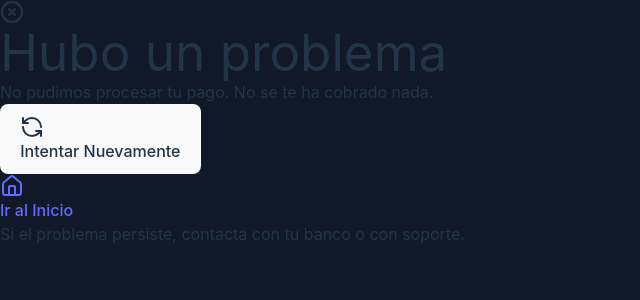
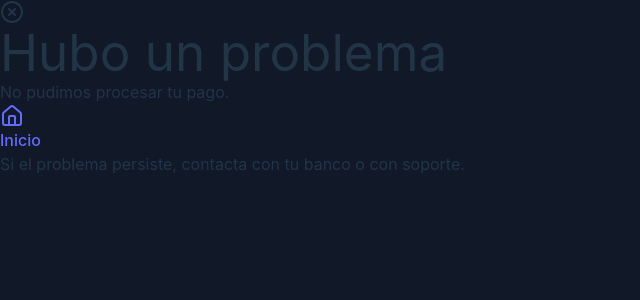
Before and after one commit to Gaulab/entradita-frontend, a React (Vite) app: page /payment/failure in a window 1280 px wide. Shown: the top 300 px of the page, without its empty margins (0-640 px from the left). Built offline with nearby package versions, Linux system fonts and the light colour scheme.

Commit message:
fix: improve payment failure and success pages

```diff
--- a/src/pages/EventPage/PaymentFailure.jsx
+++ b/src/pages/EventPage/PaymentFailure.jsx
@@ -5,14 +5,14 @@ import { XCircle, RefreshCcw, Home } from "lucide-react";
 export default function PaymentFailure() {
   const [searchParams] = useSearchParams();
   const [errorDetails, setErrorDetails] = useState("");
+  const [eventId, setEventId] = useState(null);
 
   useEffect(() => {
     // Capturamos el error si viene especificado
     const error = searchParams.get("error");
-    if (error) {
-        // Limpiamos un poco el string si viene sucio
-        setErrorDetails(decodeURIComponent(error));
-    }
+    const event_id = searchParams.get("event_id");
+    if (error) setErrorDetails(decodeURIComponent(error));
+    setEventId(event_id);
   }, [searchParams]);
 
   return (
@@ -26,7 +26,7 @@ export default function PaymentFailure() {
 
         <h1 className="text-3xl font-bold text-white mb-2">Hubo un problema</h1>
         <p className="text-gray-400 mb-6">
-          No pudimos procesar tu pago. No se te ha cobrado nada.
+          No pudimos procesar tu pago.
         </p>
 
         {/* Caja de Detalles (Solo si hay info extra) */}
@@ -39,20 +39,21 @@ export default function PaymentFailure() {
 
         {/* Botones de Acción */}
         <div className="space-y-3">
-          <button
-            onClick={() => window.history.back()} // Intenta volver atrás para reintentar
-            className="w-full bg-red-600 hover:bg-red-700 text-white font-bold py-3 px-4 rounded-lg transition-colors flex items-center justify-center gap-2"
+          {eventId && (
+            <Link
+              to={`/event-page/${eventId}`}
+              className="w-full block bg-red-600 hover:bg-red-500 text-gray-100 hover:text-white font-bold py-3 px-4 rounded-lg transition-colors flex items-center justify-center gap-2"
             >
               <RefreshCcw className="w-5 h-5" />
-            Intentar Nuevamente
-          </button>
-
+              Volver a Intentarlo
+            </Link>
+          )}
           <Link
             to="/"
-            className="w-full block bg-transparent border border-gray-600 hover:bg-gray-800 text-gray-300 font-bold py-3 px-4 rounded-lg transition-colors flex items-center justify-center gap-2"
+            className="w-full block bg-blue-600 hover:bg-blue-500 text-gray-100 hover:text-white font-bold py-3 px-4 rounded-lg transition-colors flex items-center justify-center gap-2"
           >
             <Home className="w-5 h-5" />
-            Ir al Inicio
+            Inicio
           </Link>
         </div>
 
--- a/src/pages/EventPage/PaymentSuccess.jsx
+++ b/src/pages/EventPage/PaymentSuccess.jsx
@@ -1,18 +1,18 @@
 import { useEffect, useState } from "react";
 import { useSearchParams, Link } from "react-router-dom";
-import { CheckCircle, Download, Home, Loader2, Mail } from "lucide-react";
+import { CheckCircle, Home, Mail, Store } from "lucide-react";
 
 export default function PaymentSuccess() {
   const [searchParams] = useSearchParams();
-  const [orderId, setOrderId] = useState(null);
+  const [eventId, setEventId] = useState(null);
   const [paymentId, setPaymentId] = useState(null);
 
   useEffect(() => {
     // Capturamos los datos que nos mandó el Backend desde la URL
-    const externalRef = searchParams.get("order_id");
+    const event_id = searchParams.get("event_id");
     const payId = searchParams.get("payment_id");
 
-    setOrderId(externalRef);
+    setEventId(event_id);
     setPaymentId(payId);
   }, [searchParams]);
 
@@ -49,12 +49,21 @@ export default function PaymentSuccess() {
         {/* Botonon de Acción */}
         <div className="space-y-3">
           <Link
-            to="/" // O a donde muestres tus tickets
+            to="/"
             className="w-full block bg-blue-600 hover:bg-blue-500 text-gray-100 hover:text-white font-bold py-3 px-4 rounded-lg transition-colors flex items-center justify-center gap-2"
           >
             <Home className="w-5 h-5" />
-            Volver al Inicio
+            Inicio
           </Link>
+          {eventId && (
+            <Link
+              to={`/event-page/${eventId}`}
+              className="w-full block bg-pink-600 hover:bg-pink-500 text-gray-100 hover:text-white font-bold py-3 px-4 rounded-lg transition-colors flex items-center justify-center gap-2"
+            >
+              <Store className="w-5 h-5" />
+              Evento
+            </Link>
+          )}
         </div>
 
       </div>
```
Lines whose indentation alone changed are shown as unchanged.
